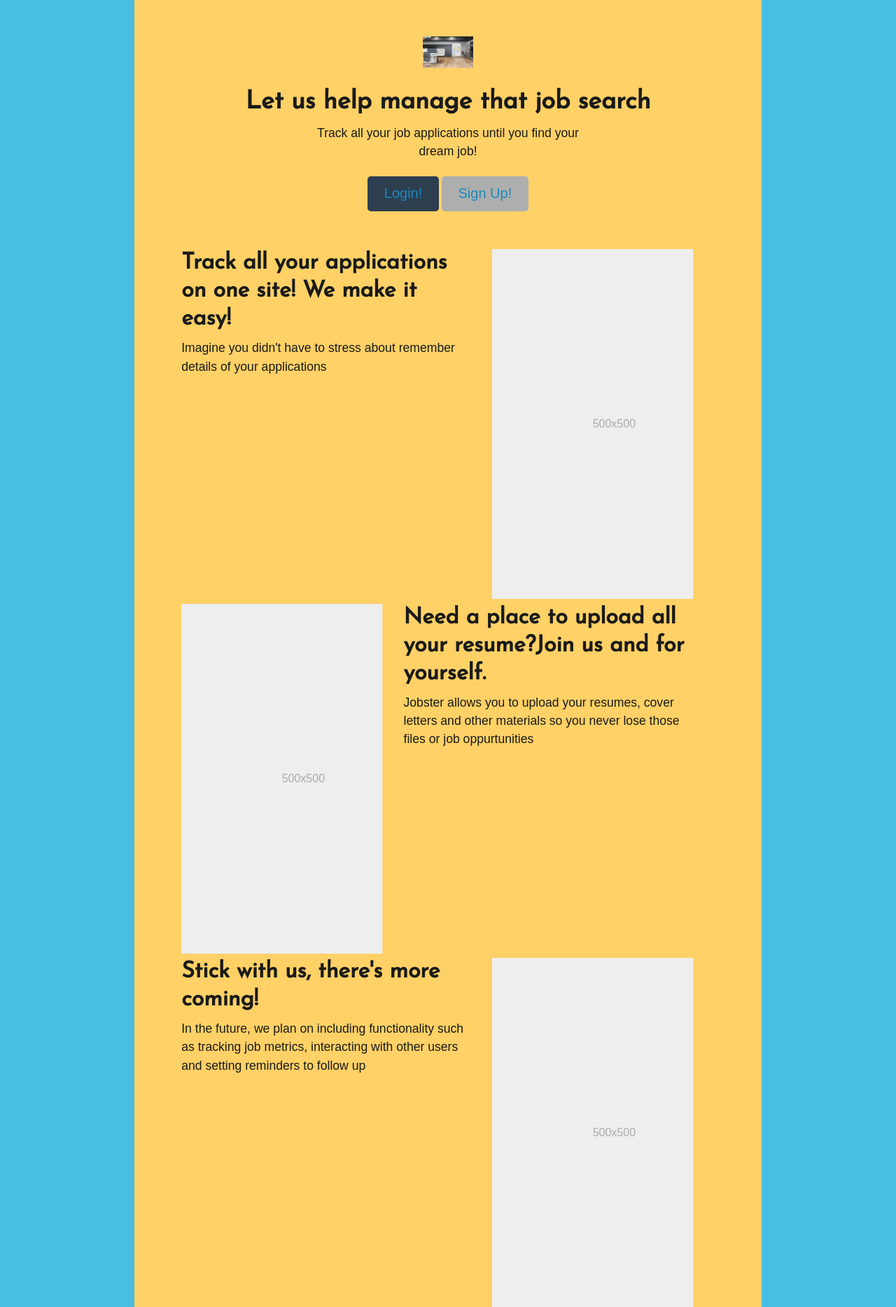
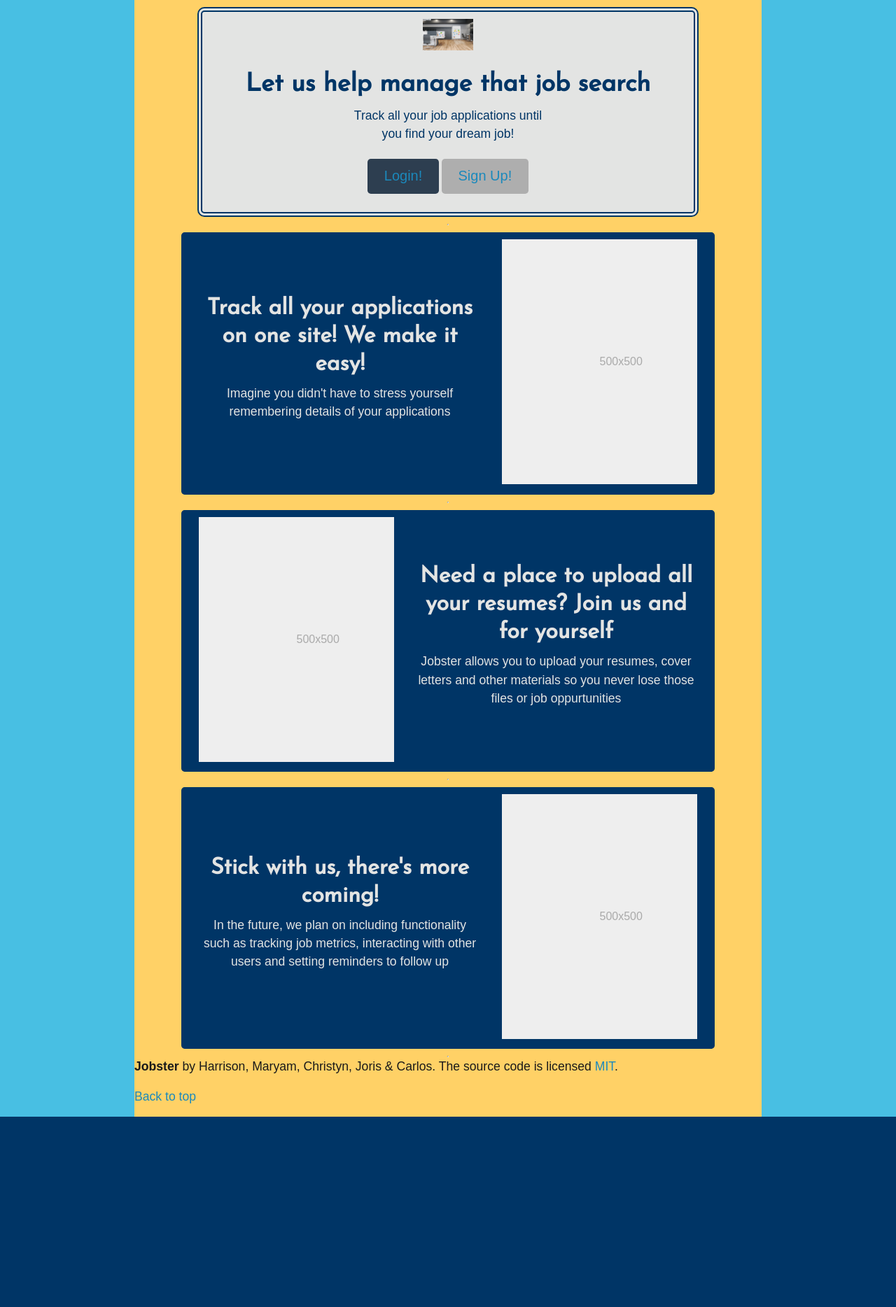
Before and after one commit to hkidd/Jobster, a Node server app: page /aboutus in a window 1280 px wide. Shown: the part 147-2015 px from the top of the page at 70% size. After the commit the page ends 1743 px from the top, so only its background shows below. Run offline with Node 20, Linux system fonts and the light colour scheme; some libraries are stand-ins or nearby versions; some web fonts are replaced.

Commit message:
updated homepage/aboutus page and css

```diff
--- a/public/css/style.css
+++ b/public/css/style.css
@@ -147,6 +147,22 @@ form {
   margin-bottom: 10px;
 }
 
+.features-card {
+  align-items: center;
+  text-align: center;
+  margin: auto;
+  flex: 0 0 50%;
+  padding: 5px;
+  border: 3px solid var(--dark);
+  border-radius: var(--border-radius);
+  border-style: double;
+  border-width: thick;
+  background-color: #003566;
+  color: var(--light);
+  margin-top: 10px;
+  margin-bottom: 10px;
+}
+
 .card header {
   color: var(--light);
   font-weight: bold;
--- a/views/aboutus.handlebars
+++ b/views/aboutus.handlebars
@@ -1,5 +1,5 @@
 
- <div class="px-4 py-5 my-5 text-center">
+ <div class="px-4 py-5 my-5 text-center card">
     <img class="d-block mx-auto mb-4" src="./images/office.jpeg" alt="" width="72" height="57">
     <h1 class="display-5 fw-bold">Let us help manage that job search</h1>
     <div class="col-lg-6 mx-auto">
@@ -20,42 +20,39 @@
 
     <hr class="featurette-divider">
 
-    <div class="row featurette">
+    <div class="row featurette features-card">
       <div class="col-md-7">
         <h2 class="featurette-heading">Track all your applications on one site! <span class="text-muted">We make it easy!</span></h2>
-        <p class="lead">Imagine you didn't have to stress about remember details of your applications</p>
+        <p class="lead">Imagine you didn't have to stress yourself remembering details of your applications</p>
       </div>
       <div class="col-md-5">
-        <svg class="bd-placeholder-img bd-placeholder-img-lg featurette-image img-fluid mx-auto" width="500" height="500" xmlns="http://www.w3.org/2000/svg" role="img" aria-label="Placeholder: 500x500" preserveAspectRatio="xMidYMid slice" focusable="false"><title>Placeholder</title><rect width="100%" height="100%" fill="#eee"></rect><text x="50%" y="50%" fill="#aaa" dy=".3em">500x500</text></svg>
+        <svg class="bd-placeholder-img bd-placeholder-img-lg featurette-image img-fluid mx-auto" width="500" height="350" xmlns="http://www.w3.org/2000/svg" role="img" aria-label="Placeholder: 500x500" preserveAspectRatio="xMidYMid slice" focusable="false"><title>Placeholder</title><rect width="100%" height="100%" fill="#eee"></rect><text x="50%" y="50%" fill="#aaa" dy=".3em">500x500</text></svg>
 
       </div>
     </div>
 
     <hr class="featurette-divider">
 
-    <div class="row featurette">
+    <div class="row featurette features-card">
         <div class="col-md-5 order-md-1">
-            <svg class="bd-placeholder-img bd-placeholder-img-lg featurette-image img-fluid mx-auto" width="500" height="500" xmlns="http://www.w3.org/2000/svg" role="img" aria-label="Placeholder: 500x500" preserveAspectRatio="xMidYMid slice" focusable="false"><title>Placeholder</title><rect width="100%" height="100%" fill="#eee"></rect><text x="50%" y="50%" fill="#aaa" dy=".3em">500x500</text></svg>
+            <svg class="bd-placeholder-img bd-placeholder-img-lg featurette-image img-fluid mx-auto" width="500" height="350" xmlns="http://www.w3.org/2000/svg" role="img" aria-label="Placeholder: 500x500" preserveAspectRatio="xMidYMid slice" focusable="false"><title>Placeholder</title><rect width="100%" height="100%" fill="#eee"></rect><text x="50%" y="50%" fill="#aaa" dy=".3em">500x500</text></svg>
         </div>
         <div class="col-md-7 order-md-2">
-            <h2 class="featurette-heading">Need a place to upload all your resume?<span class="text-muted">Join us and for yourself.</span></h2>
+            <h2 class="featurette-heading">Need a place to upload all your resumes? <span class="text-muted">Join us and for yourself</span></h2>
             <p class="lead">Jobster allows you to upload your resumes, cover letters and other materials so you never lose those files or job oppurtunities</p>
         </div>
     </div>
-
     <hr class="featurette-divider">
-
-    <div class="row featurette">
+    <div class="row featurette  features-card">
       <div class="col-md-7">
         <h2 class="featurette-heading">Stick with us, <span class="text-muted">there's more coming!</span></h2>
         <p class="lead">In the future, we plan on including functionality such as tracking job metrics, interacting with other users and setting reminders to follow up </p>
       </div>
       <div class="col-md-5">
-        <svg class="bd-placeholder-img bd-placeholder-img-lg featurette-image img-fluid mx-auto" width="500" height="500" xmlns="http://www.w3.org/2000/svg" role="img" aria-label="Placeholder: 500x500" preserveAspectRatio="xMidYMid slice" focusable="false"><title>Placeholder</title><rect width="100%" height="100%" fill="#eee"></rect><text x="50%" y="50%" fill="#aaa" dy=".3em">500x500</text></svg>
+        <svg class="bd-placeholder-img bd-placeholder-img-lg featurette-image img-fluid mx-auto" width="500" height="350" xmlns="http://www.w3.org/2000/svg" role="img" aria-label="Placeholder: 500x500" preserveAspectRatio="xMidYMid slice" focusable="false"><title>Placeholder</title><rect width="100%" height="100%" fill="#eee"></rect><text x="50%" y="50%" fill="#aaa" dy=".3em">500x500</text></svg>
 
       </div>
     </div>
-
     <hr class="featurette-divider">
 
     <!-- /END THE FEATURETTES -->
```
